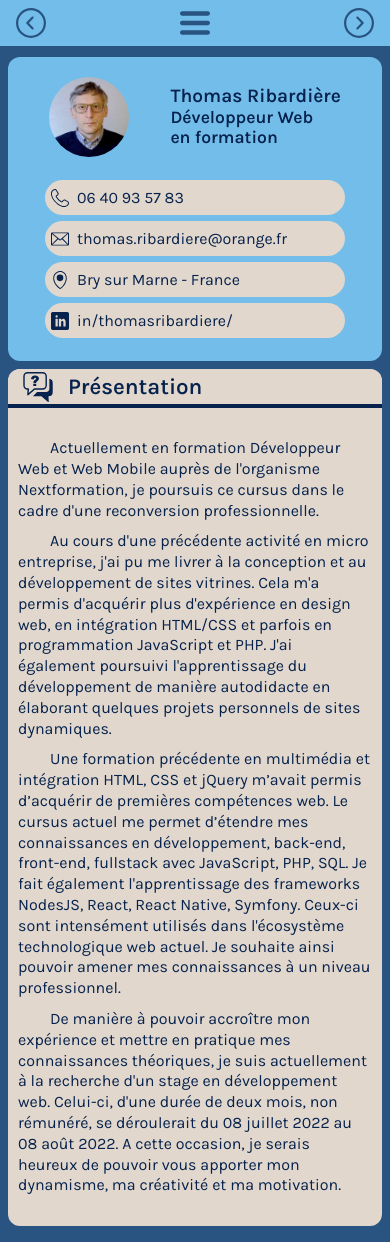
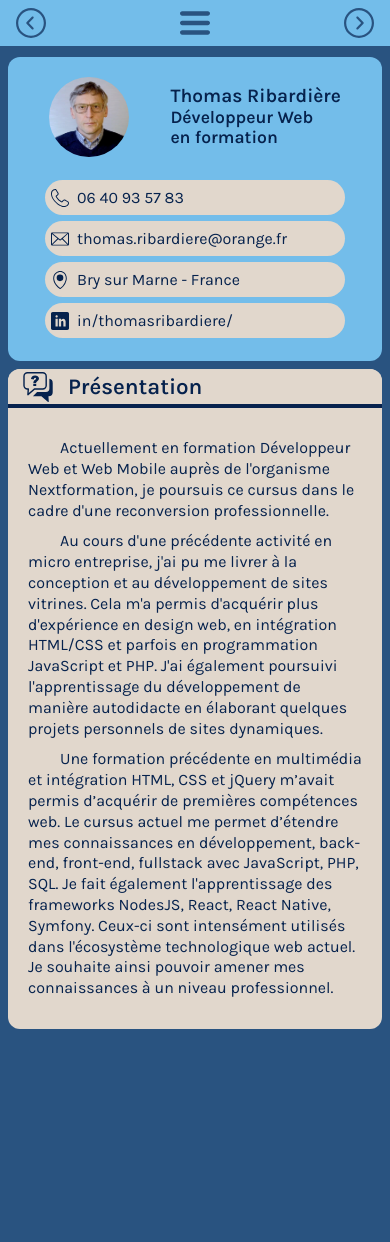
Before and after one commit to ThoRib/cv, a React (Create React App) app: page / in a window 390 px wide. After the commit the page ends 1045 px from the top, so only its background shows below. Built offline with nearby package versions, Linux system fonts and the light colour scheme.

Commit message:
suppression recherche stage et css presentation revue

```diff
--- a/src/style/App.css
+++ b/src/style/App.css
@@ -201,15 +201,15 @@ body {
   font-size : 1.1rem;
   line-height: 1.4rem;
   text-indent: 2.2rem;
-  margin: 12px 50px;
+  margin: 12px 100px;
 }
 
 #presentation p:first-of-type {
-  margin-top: 50px;
+  margin-top: 80px;
 }
 
 #presentation p:last-of-type {
-  margin-bottom: 50px;
+  margin-bottom: 120px;
 }
 
 /* ====================== EXPERIENCE / FORMATION ===================== */
--- a/src/style/media-queries.css
+++ b/src/style/media-queries.css
@@ -92,15 +92,15 @@
     font-size : 1rem;
     line-height: 1.3rem;
     text-indent: 2rem;
-    margin: 10px 30px;
+    margin: 10px 60px;
   }
 
   #presentation p:first-of-type {
-    margin-top: 30px;
+    margin-top: 50px;
   }
 
   #presentation p:last-of-type {
-    margin-bottom: 30px;
+    margin-bottom: 60px;
   }
 
   /* =============== EXPERIENCE / FORMATION =============== */
@@ -271,7 +271,14 @@
 /* ================== PRESENTATION ================= */
 
     #presentation p {
-      margin: 10px;
+      margin: 10px 20px;
+    }
+    #presentation p:first-of-type {
+      margin-top: 30px;
+    }
+
+    #presentation p:last-of-type {
+      margin-bottom: 30px;
     }
 
 /* ================== EXPERIENCE / FORMATION ================ */
--- a/src/view/Presentation.js
+++ b/src/view/Presentation.js
@@ -9,7 +9,6 @@ export default () => (
             <p>Actuellement en formation Développeur Web et Web Mobile auprès de l'organisme Nextformation, je poursuis ce cursus dans le cadre d'une reconversion professionnelle.</p>
             <p>Au cours d'une précédente activité  en micro entreprise, j'ai pu me livrer à la conception et au développement de sites vitrines. Cela m'a permis d'acquérir plus d'expérience en design web, en intégration HTML/CSS et parfois en programmation JavaScript et PHP. J'ai également poursuivi l'apprentissage du développement de manière  autodidacte en élaborant quelques projets personnels de sites dynamiques.</p>
             <p>Une formation précédente en multimédia et intégration HTML, CSS et jQuery m’avait permis d’acquérir de premières compétences web.  Le cursus  actuel me permet d’étendre mes connaissances en développement, back-end, front-end, fullstack avec JavaScript, PHP, SQL. Je fait également l'apprentissage des frameworks NodesJS, React, React Native, Symfony. Ceux-ci sont intensément utilisés dans l'écosystème technologique web actuel. Je souhaite ainsi pouvoir amener mes connaissances à un niveau professionnel.</p>
-            <p>De manière à pouvoir accroître mon expérience et mettre en pratique mes connaissances théoriques, je suis actuellement à la recherche d'un stage en développement web. Celui-ci, d'une durée de deux mois, non rémunéré, se déroulerait du 08 juillet 2022 au 08 août 2022. A cette occasion, je serais heureux de pouvoir vous apporter mon dynamisme, ma créativité et ma motivation.</p>
         </div>
     </div>
 );
```
